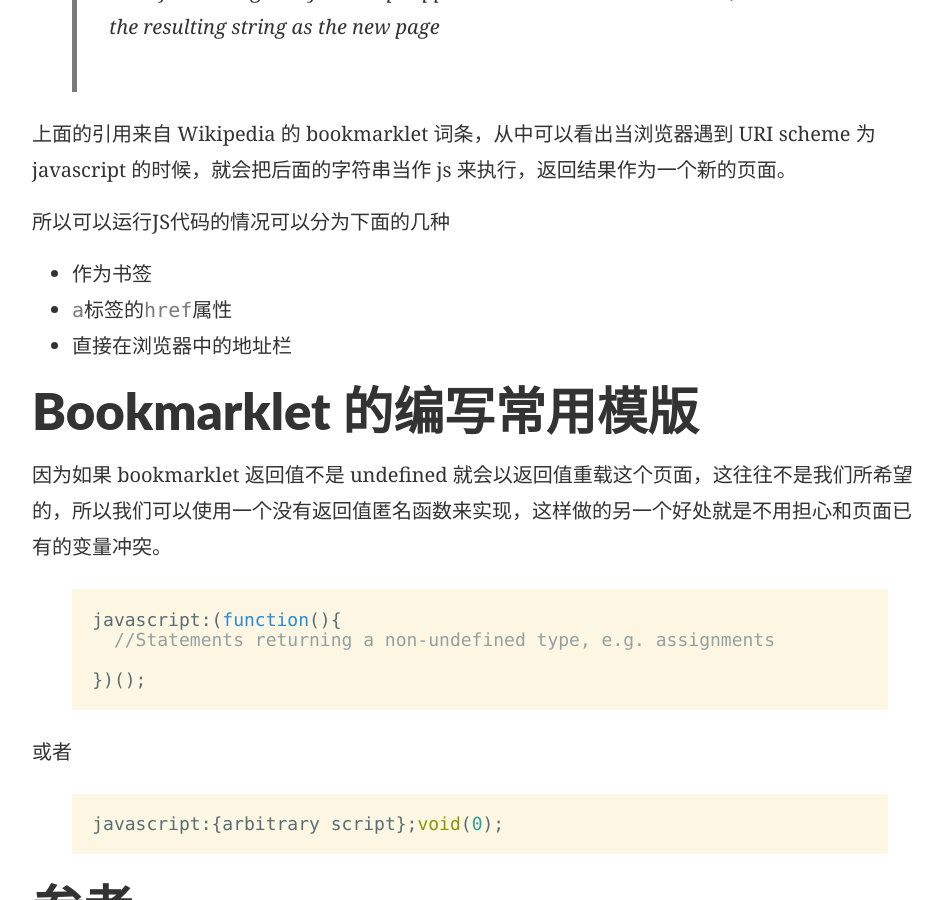
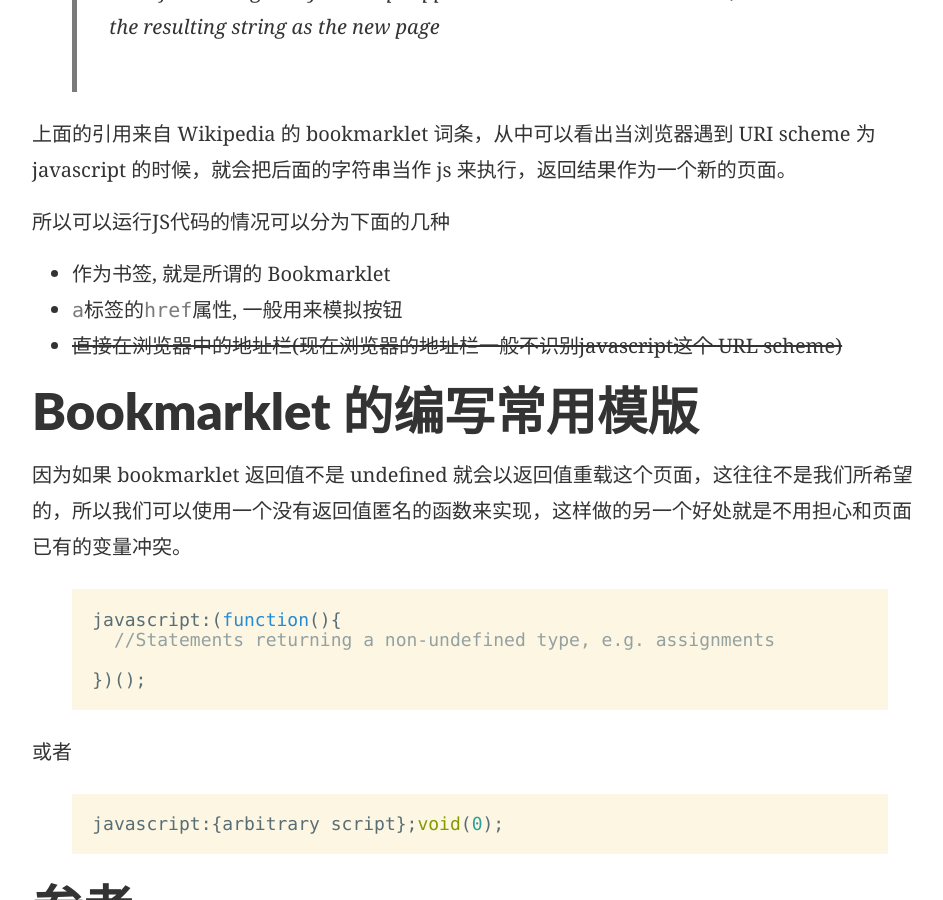
Before and after one commit to yangjunjun/yangjunjun.github.io, a Jekyll site: the page built from _posts/2015-05-15-analyze-the-douban-code.md, in a window 1280 px wide and 900 px high, scrolled down 1276 px. Shown: the whole window, without its empty margins (160-1103 px from the left). Built offline with Jekyll 4.4.1, drawn with Linux system fonts in a browser that asks for light colours; some web fonts are replaced; comment, search, counter and statistics services are not loaded.

Commit message:
update the analyze-the-douban-code post

````diff
--- a/_posts/2015-05-15-analyze-the-douban-code.md
+++ b/_posts/2015-05-15-analyze-the-douban-code.md
@@ -40,13 +40,13 @@ javascript:void(function(d, sc, e, w, h) {
 
 所以可以运行JS代码的情况可以分为下面的几种
 
-- 作为书签
-- ```a```标签的```href```属性
-- 直接在浏览器中的地址栏
+- 作为书签, 就是所谓的 Bookmarklet
+- ```a```标签的```href```属性, 一般用来模拟按钮
+- ~~直接在浏览器中的地址栏(现在浏览器的地址栏一般不识别javascript这个 URL scheme)~~
 
 ## Bookmarklet 的编写常用模版
 
-因为如果 bookmarklet 返回值不是 undefined 就会以返回值重载这个页面，这往往不是我们所希望的，所以我们可以使用一个没有返回值匿名函数来实现，这样做的另一个好处就是不用担心和页面已有的变量冲突。
+因为如果 bookmarklet 返回值不是 undefined 就会以返回值重载这个页面，这往往不是我们所希望的，所以我们可以使用一个没有返回值匿名的函数来实现，这样做的另一个好处就是不用担心和页面已有的变量冲突。
 
 {% highlight javascript %}
 javascript:(function(){
````
Also changed, not shown: other parts of _posts/2015-05-15-analyze-the-douban-code.md (+2 -2 lines).
